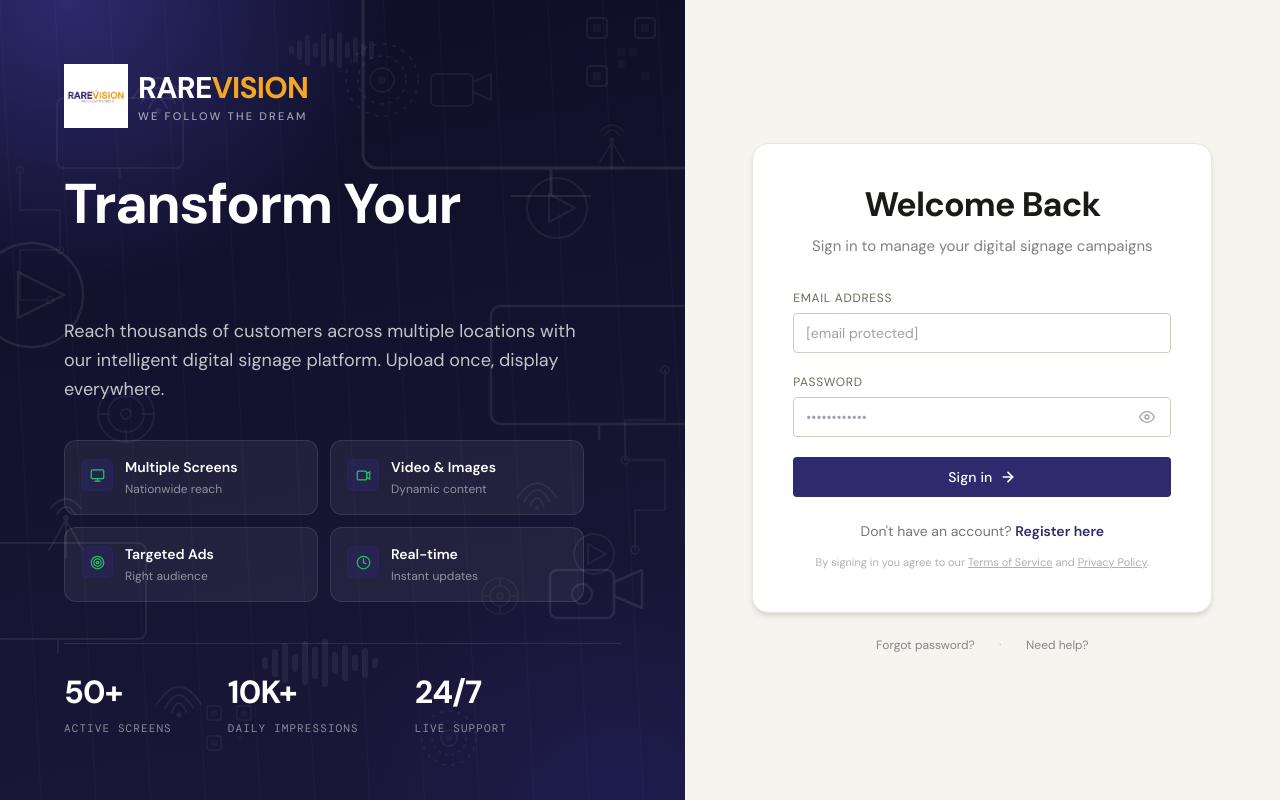
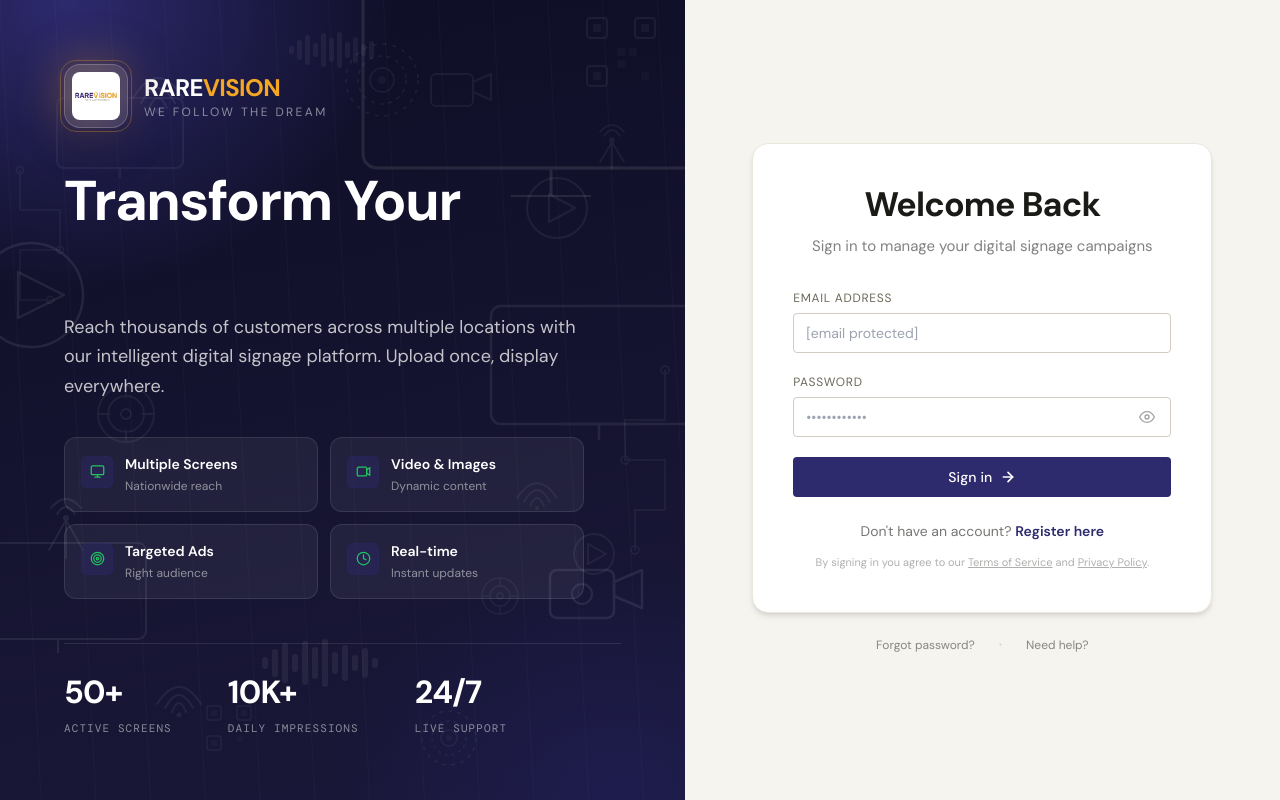
Before and after one commit to TinayeNickson/brainstake_remote_digital_signage_system, a Next.js app in the folder signage/: page /login in a window 1280 px wide. Built offline with nearby package versions, Linux system fonts and the light colour scheme.

Commit message:
Glasmophism layout

```diff
--- a/signage/src/components/SignageHero.tsx
+++ b/signage/src/components/SignageHero.tsx
@@ -1,4 +1,4 @@
-import BrandMark from './BrandMark';
+import Image from 'next/image';
 import RotatingWord from './RotatingWord';
 
 export type HeroVariant = 'login' | 'register';
@@ -48,9 +48,9 @@ export default function SignageHero({ variant = 'login' }: Props) {
       {/* Rich digital background elements */}
       <DigitalBackground />
 
-      {/* TOP — brand */}
+      {/* TOP — Premium Logo Presentation */}
       <div className="relative z-10">
-        <BrandMark tone="light" href="/" size="xl" />
+        <LogoFrame />
       </div>
 
       {/* CENTER — copy + features */}
@@ -114,6 +114,24 @@ function FeatureCard({ icon, title, sub }: { icon: React.ReactNode; title: strin
       <div>
         <div className="text-[14px] font-semibold text-white">{title}</div>
         {sub && <div className="text-[12px] text-white/50 mt-0.5">{sub}</div>}
+      </div>
+    </div>
+  );
+}
+
+function LogoFrame() {
+  return (
+    <div className="flex items-center gap-4">
+      <div className="relative">
+        <div className="absolute inset-0 bg-gradient-to-br from-[#f5a623] to-[#2d2a6e] rounded-2xl blur-xl opacity-60 animate-pulse" />
+        <div className="relative w-16 h-16 rounded-2xl bg-white/10 backdrop-blur-sm border border-white/20 flex items-center justify-center shadow-2xl">
+          <Image src="/logo.jpg" alt="RAREVISION" width={48} height={48} className="object-contain rounded-lg" />
+        </div>
+        <div className="absolute -inset-1 rounded-2xl border border-[#f5a623]/30" />
+      </div>
+      <div>
+        <h1 className="text-2xl font-bold tracking-tight text-white">RARE<span className="text-[#f5a623]">VISION</span></h1>
+        <p className="text-xs text-white/50 tracking-[0.2em] uppercase">WE FOLLOW THE DREAM</p>
       </div>
     </div>
   );
```
